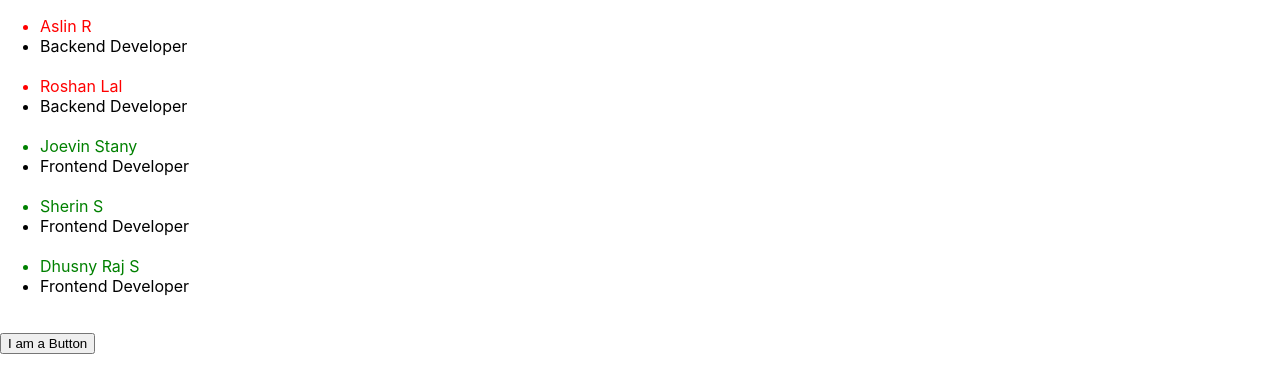
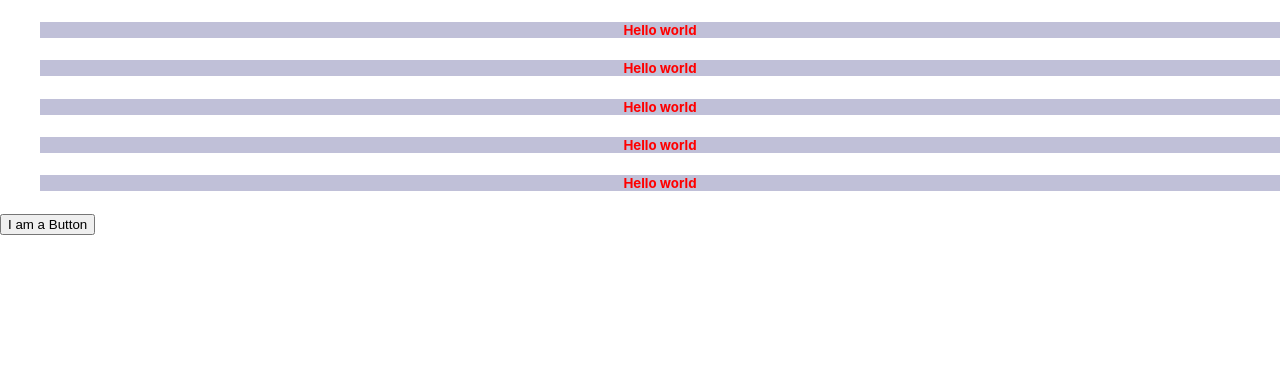
Before and after one commit to aslin-joel-r/learning-react-js, a React (Create React App) app in the folder client/: page / in a window 1280 px wide. Shown: the top 392 px of the page. Built offline with nearby package versions, Linux system fonts and the light colour scheme.

Commit message:
yesterdays doubt solved

```diff
--- a/client/public/index.html
+++ b/client/public/index.html
@@ -18,6 +18,6 @@
   <body>
     <noscript>You need to enable JavaScript to run this app.</noscript>
     <div id="root"></div>
-
+   <!---->
   </body>
 </html>
--- a/client/src/App.css
+++ b/client/src/App.css
@@ -1,5 +1,5 @@
 .App {
   text-align: center;
   color:rgb(255, 0, 0);
-  background-color: blue;
+  background-color: rgb(192, 192, 216);
 }
--- a/client/src/App.js
+++ b/client/src/App.js
@@ -16,9 +16,11 @@ function App() {
 
   const everyone = names.map(info=>{
     return <div>
+      {/*
       <li style={{color: info.role=='Backend Developer' ?'red':'green' }}>{info.name}</li>
       <li>{info.role}</li>
-      <br/>
+  <br/> */}
+      <h5 className='App'>Hello world</h5>
 
     </div>
     ;
```
